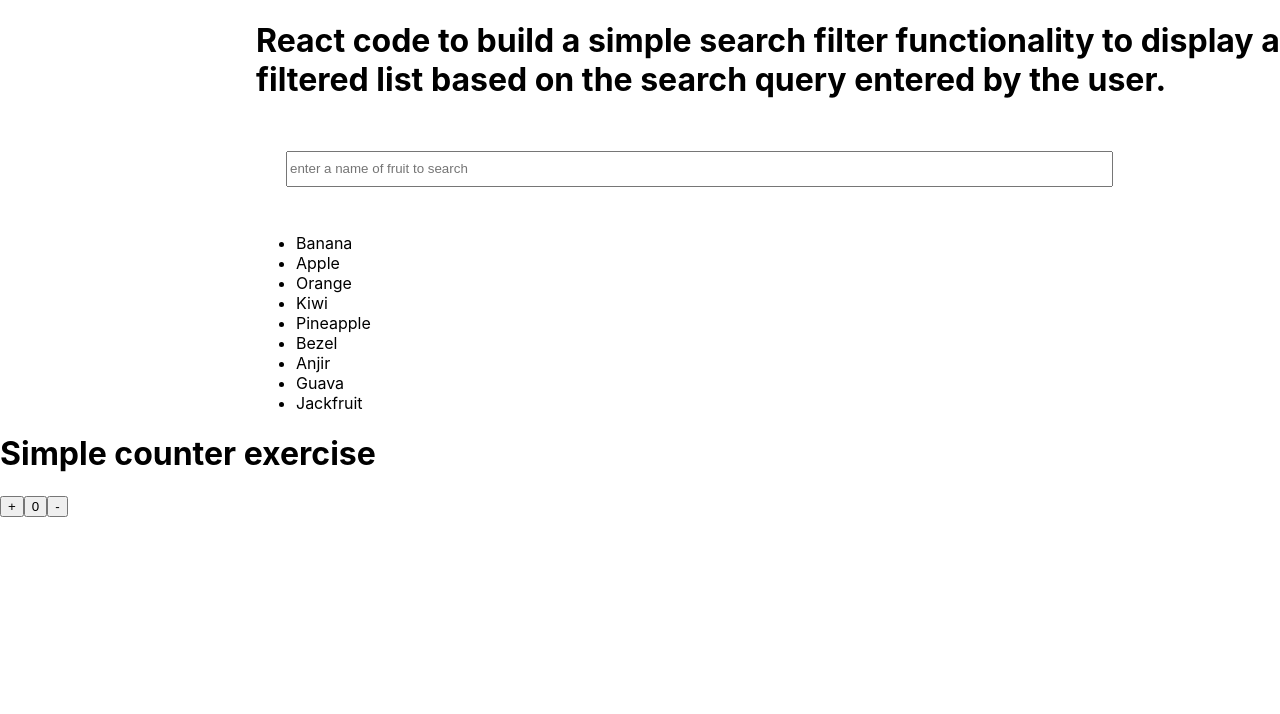
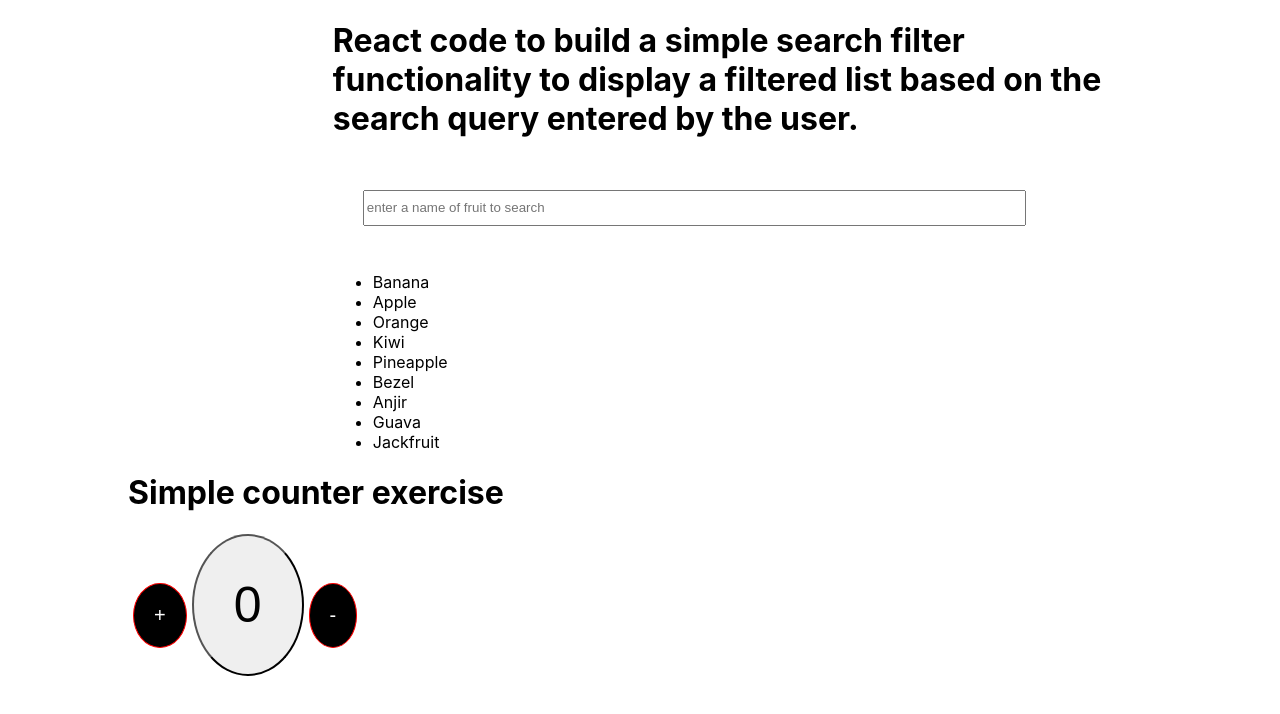
Before and after one commit to rashik007/react-exercises, a React (Create React App) app: page / in a window 1280 px wide. Shown: the top 714 px of the page. Built offline with nearby package versions, Linux system fonts and the light colour scheme.

Commit message:
styles changes

```diff
--- a/src/App.scss
+++ b/src/App.scss
@@ -37,6 +37,12 @@
   }
 }
 
+.body_wrapper {
+  width: 80%;
+  margin-left: auto;
+  margin-right: auto;
+}
+
 .search-body {
   width: 80%;
   margin-left: auto;
@@ -47,3 +53,31 @@
     margin: 30px;
   }
 }
+
+.count_html {
+  display: flex;
+  align-items: baseline;
+
+  .increment_counter,
+  .decrement_counter {
+    font-size: 20px;
+    padding: 20px;
+    border-radius: 50%;
+    text-align: center;
+    background: black;
+    color: white;
+    border: 1px solid red;
+    margin: 5px;
+    cursor: pointer;
+
+    &:hover {
+      background-color: grey;
+    }
+  }
+  .display_result {
+    font-size: 50px;
+    padding: 40px;
+    border-radius: 50%;
+    text-align: center;
+  }
+}
```
